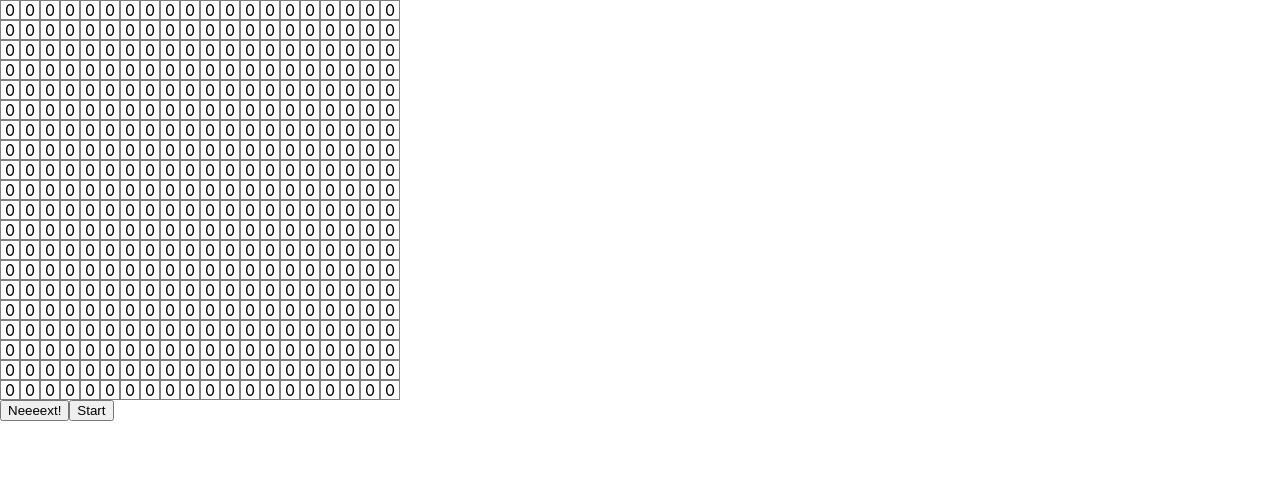
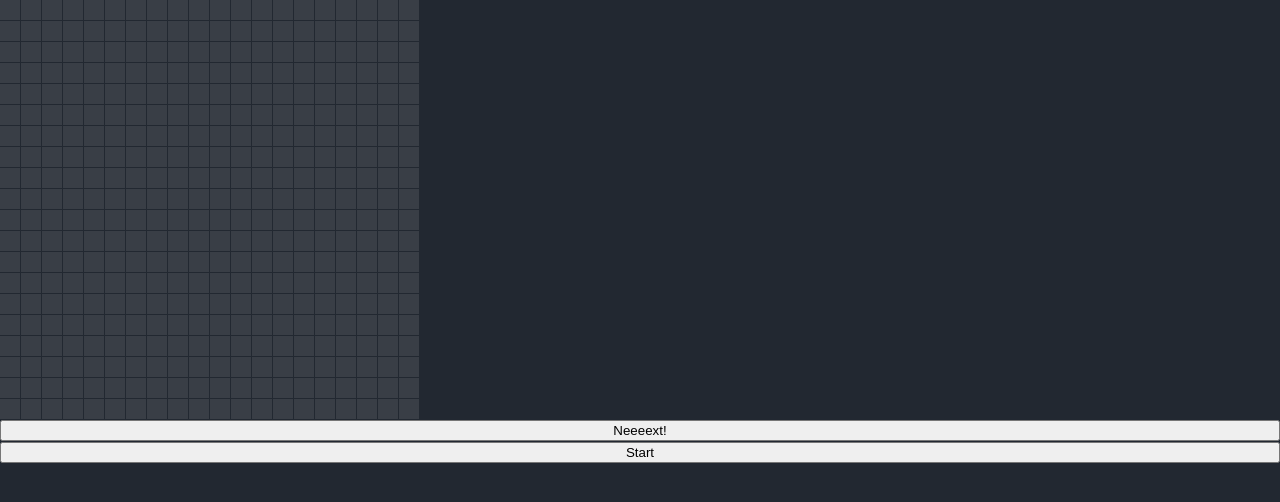
Before and after one commit to osvalds/react-conway, a React (Create React App) app: page / in a window 1280 px wide. Shown: the top 502 px of the page. Built offline with nearby package versions, Linux system fonts and the light colour scheme.

Commit message:
Improve the styling, add nice colors

```diff
--- a/src/App.js
+++ b/src/App.js
@@ -1,4 +1,4 @@
-import React, {useEffect, useState} from 'react';
+import React, {useState} from 'react';
 import useInterval from "./useInterval";
 import './App.scss';
 
@@ -9,8 +9,7 @@ function Cell({cell, coord, toggleCell}) {
     return (
         <div
             onClick={e => toggleCell(coord)}
-            className="cell">
-            {cell}
+            className={`cell cell--${cell}`}>
         </div>
     )
 }
@@ -22,6 +21,7 @@ function Row({row, y, toggleCell}) {
         </div>
     )
 }
+
 function mod(x, m) {
     return (x % m + m) % m;
 }
--- a/src/App.scss
+++ b/src/App.scss
@@ -1,3 +1,4 @@
 @import "core/reset";
 @import "components/cell";
 @import "components/row";
+@import "components/board";
--- /dev/null
+++ b/src/components/board.scss
@@ -0,0 +1,4 @@
+.board {
+  display: grid;
+  grid-row-gap: 1px;
+}
--- a/src/components/cell.scss
+++ b/src/components/cell.scss
@@ -4,8 +4,12 @@
   justify-content: center;
   width: 20px;
   height: 20px;
-  border: 1px solid gray;
   grid-row: 1;
   user-select: none;
   cursor: pointer;
+  background-color: #393e46;
+
+  &--1 {
+    background-color: #00adb5;
+  }
 }
--- a/src/components/row.scss
+++ b/src/components/row.scss
@@ -1,4 +1,5 @@
 .row {
   display: grid;
   grid-auto-columns: 20px;
+  grid-column-gap: 1px;
 }
--- a/src/core/reset.scss
+++ b/src/core/reset.scss
@@ -58,4 +58,5 @@ body {
 
 html, body, #root, .App {
   height: 100%;
+  background-color: #222831;
 }
```
